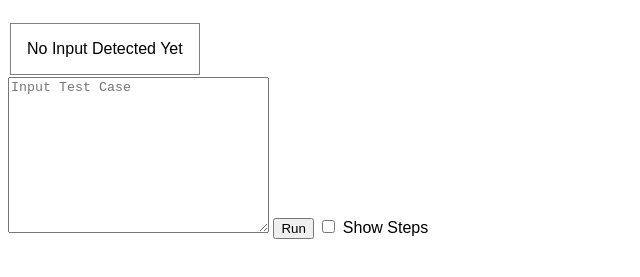
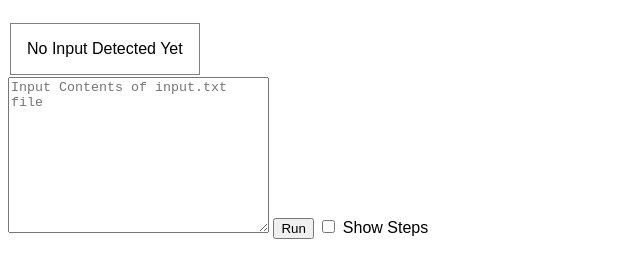
Before and after one commit to mchy8/Roomba-Challenge, a plain HTML site: page index.html in a window 1280 px wide. Shown: the part 59-336 px from the top of the page, without its empty margins (0-640 px from the left). Drawn offline with Linux system fonts and the light colour scheme.

Commit message:
Update Readme

```diff
--- a/index.html
+++ b/index.html
@@ -9,7 +9,7 @@
     <h1>Roomba Challenge</h1>
     <table id="grid"><tr><td class = "message">No Input Detected Yet</td></tr>
       </table>
-    <textarea placeholder = "Input Test Case" name="Input" id="input" cols="30" rows="10"></textarea>
+    <textarea placeholder = "Input Contents of input.txt file" name="Input" id="input" cols="30" rows="10"></textarea>
     <button onclick="runInput()">Run</button>
     <input type="checkbox" id= "delay">
       <label for="delay">Show Steps</label>
--- a/src/index.js
+++ b/src/index.js
@@ -35,7 +35,7 @@ async function runTestCases(testCases) {
 }
 
 // runTestCases(testInputs);
-//run uploaded input.txt
+//run uploaded contents of input.txt
 function runInput(){
   interpretFile(document.getElementById("input").value)
 }
```
Also changed, not shown: readme.txt.
